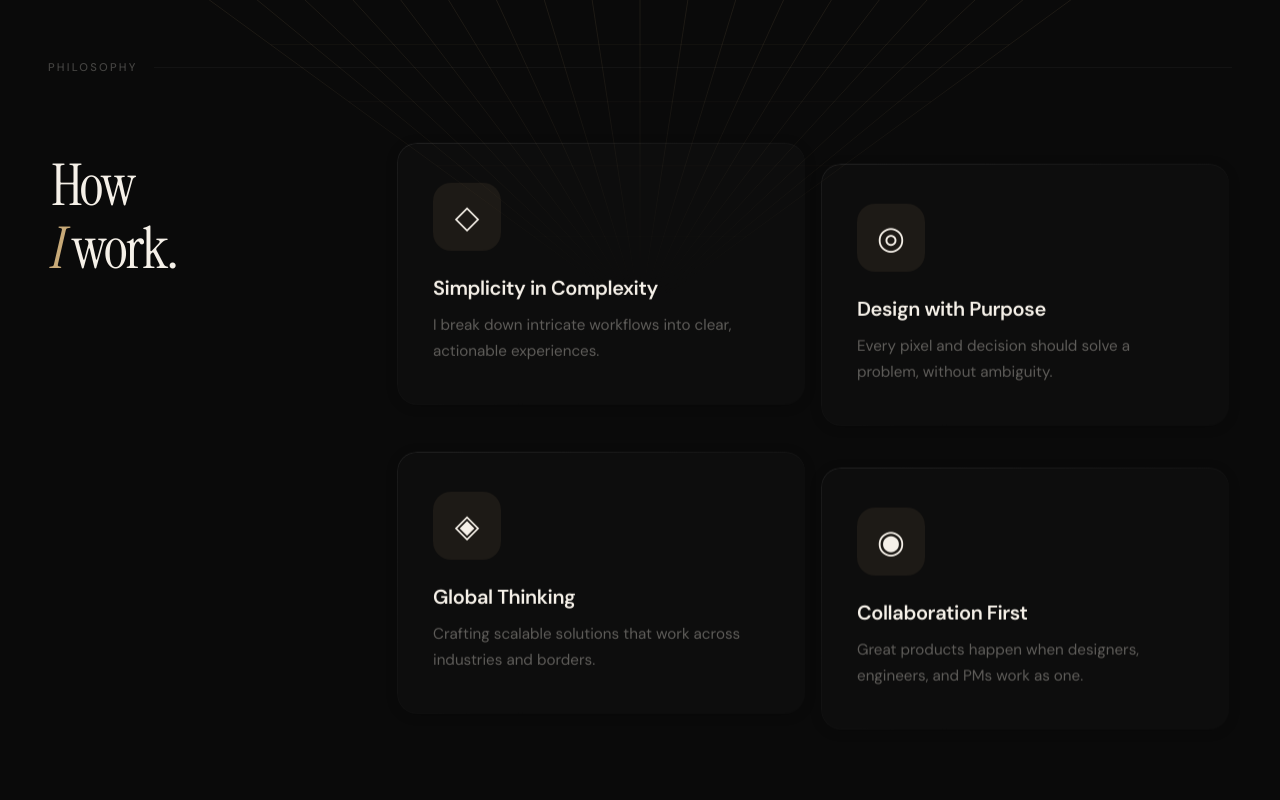
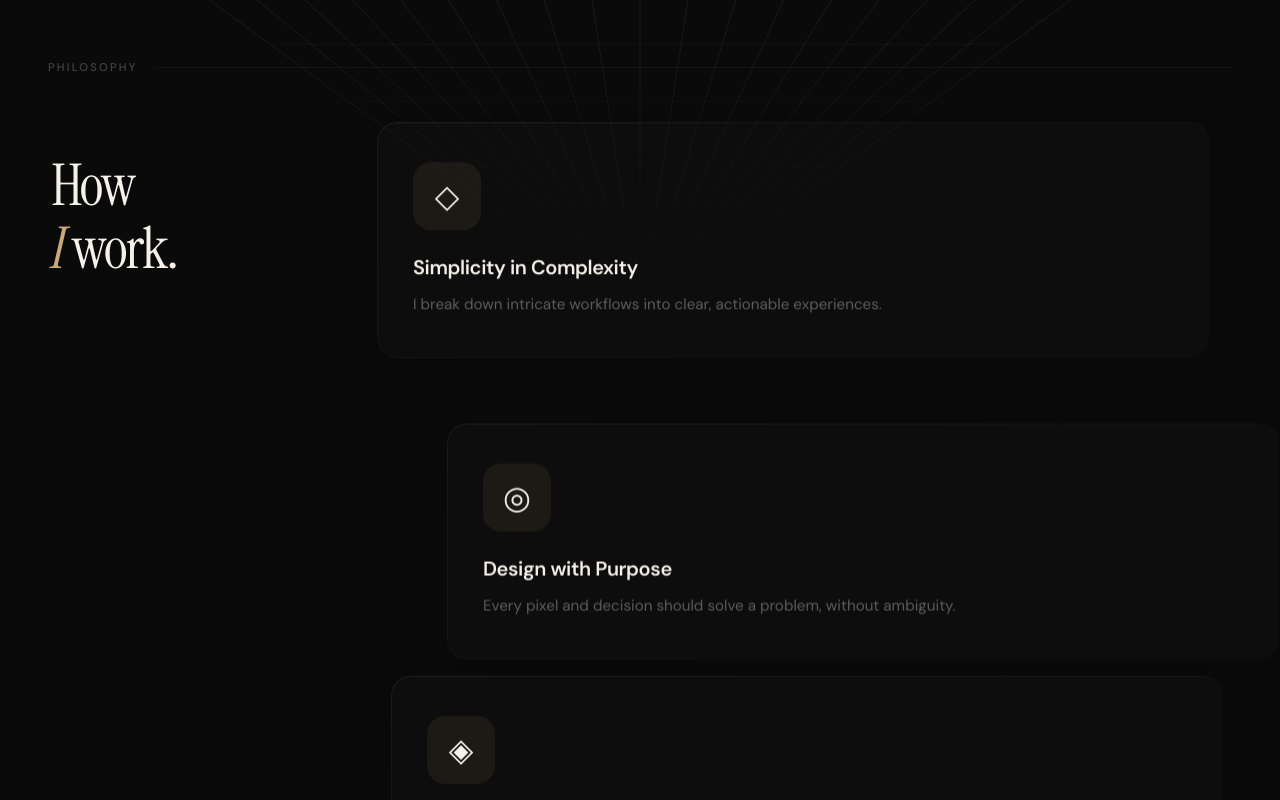
Before and after one commit to thedesignercrew/anchal-portfolio, a React (Create React App) app: page / in a window 1280 px wide. Shown: the part 920-1720 px from the top of the page. Built offline with nearby package versions, Linux system fonts and the light colour scheme.

Commit message:
Updated philosophy cards length

```diff
--- a/src/components/cards/PhilosophyPill.jsx
+++ b/src/components/cards/PhilosophyPill.jsx
@@ -1,7 +1,12 @@
 import { useState, useRef } from "react";
 
-// Deliberate vertical offsets — breaks the grid's symmetry
-const STAGGER_OFFSETS = [0, 18, 10, 28]; // px, one per card
+// Deliberate offsets — breaks the grid's symmetry in both axes
+const STAGGER_OFFSETS = [
+  { x:  -20, y:  -20 },
+  { x:  50, y: 18 },
+  { x: -6, y: 10 },
+  { x:  25, y: 28 },
+];
 // Float: duration, delay-into-cycle (so they're out of phase)
 const FLOAT_CONFIG = [
   { duration: "5.2s", delay: "0s"    },
@@ -42,7 +47,11 @@ const PhilosophyPill = ({ icon, title, desc, delay, index = 0 }) => {
   return (
     <div
       style={{
-        marginTop: staticOffset,
+        transform: `translate(${staticOffset.x}px, ${staticOffset.y}px)`,
+      }}
+    >
+    <div
+      style={{
         animation: hovered
           ? "none"
           : `float${index} ${floatCfg.duration} ease-in-out ${floatCfg.delay} infinite`,
@@ -178,6 +187,7 @@ const PhilosophyPill = ({ icon, title, desc, delay, index = 0 }) => {
       />
     </div>
     </div>
+    </div>
   );
 };
 
--- a/src/components/sections/Philosophy.jsx
+++ b/src/components/sections/Philosophy.jsx
@@ -157,8 +157,8 @@ const Philosophy = () => {
           style={{
             flex: 1,
             display: "grid",
-            gridTemplateColumns: "repeat(2, 1fr)",
-            gap: 16,
+            gridTemplateColumns: "repeat(2, 2)",
+            gap: 24,
           }}
         >
           {philosophies.map((item, i) => (
```
